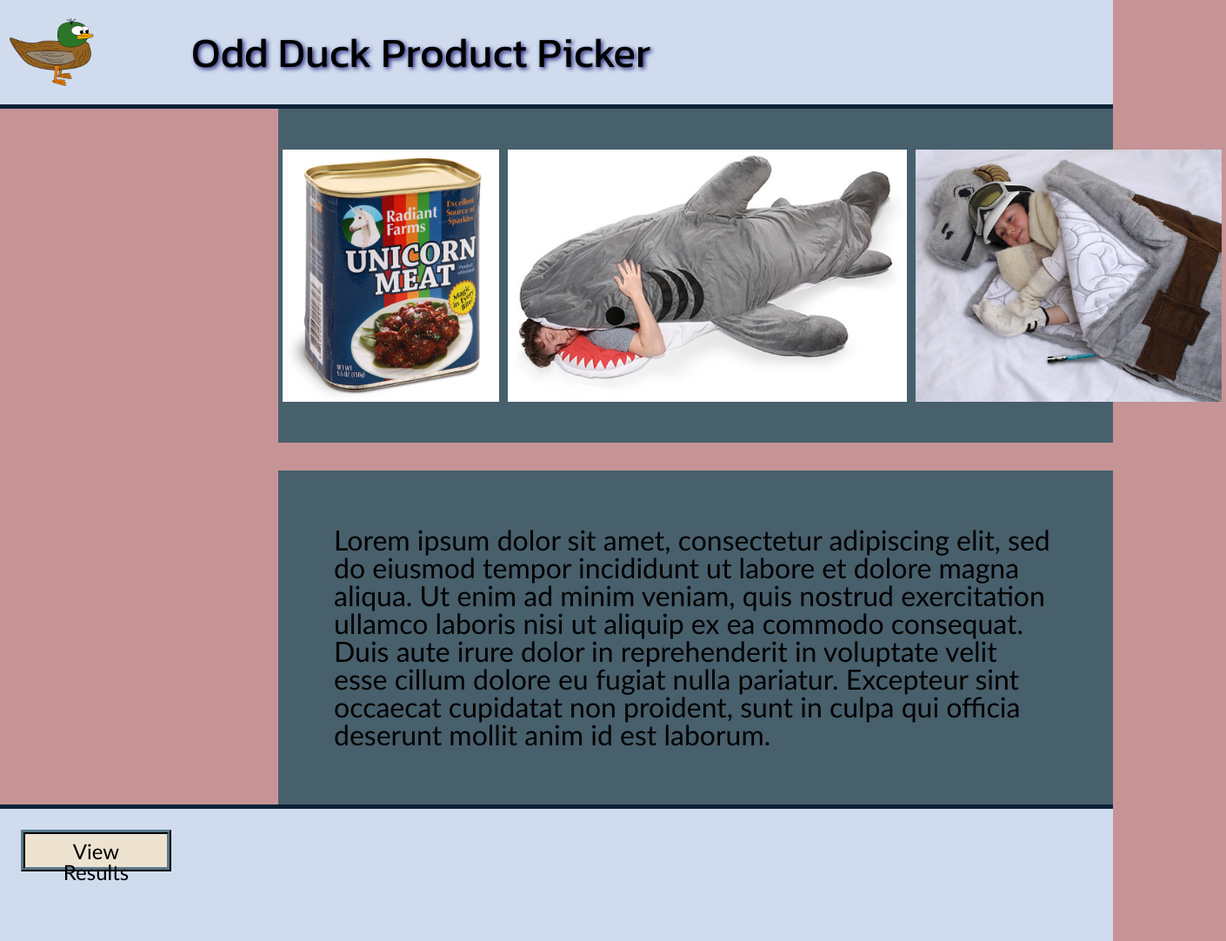
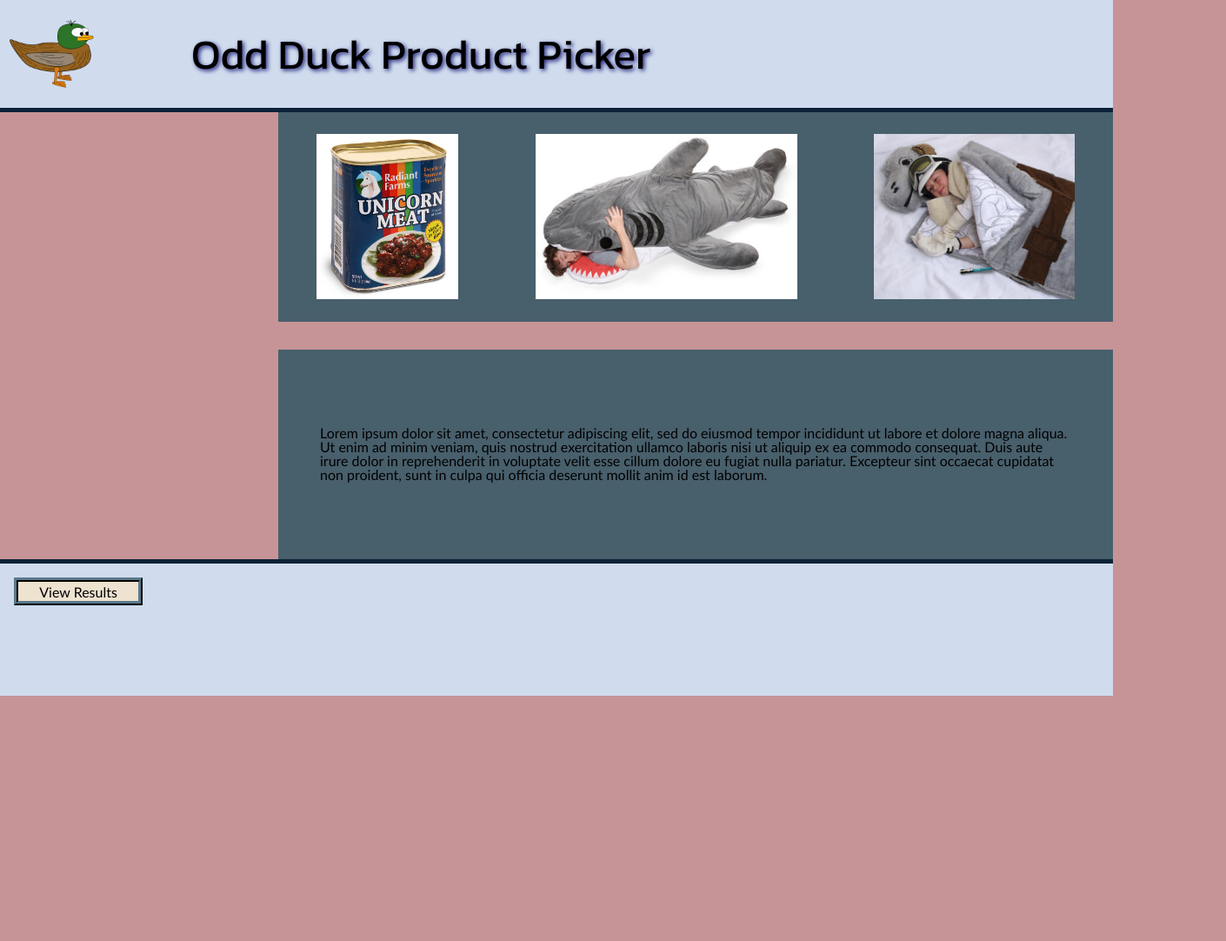
Before and after one commit to ianfshirley/odd-duck-products, a plain HTML site: page index.html in a window 1280 px wide. Shown: the whole page at 87% size, 1410 px wide, since content can reach past the window. After the commit the page ends 800 px from the top, so only its background shows below. Drawn offline with nearby package versions, Linux system fonts and the light colour scheme.

Commit message:
CSS final touches

```diff
--- a/css/style.css
+++ b/css/style.css
@@ -9,7 +9,7 @@ body {
   width: 100vw;
   height: 100vh;
   display: grid;
-  grid-template: 2fr 6fr 1.5fr / repeat(4, 1fr);
+  grid-template: 1fr 4fr 1fr / repeat(4, 1fr);
   background-color: #C69496;
   font-family:'Gill Sans', 'Gill Sans MT', Calibri, 'Trebuchet MS', sans-serif;
 }
@@ -57,6 +57,10 @@ ul {
   padding: 15px;
 }
 
+li {
+  font-size: 1em;
+}
+
 section {
   grid-row: 1 / 2;
   grid-column: 2 / 5;
@@ -67,7 +71,7 @@ section {
 }
 
 section img {
-  height: 300px;
+  height: 200px;
   /* padding: 20px; */
   align-self: center;
   max-height: 300px;
@@ -82,18 +86,19 @@ section img:hover {
 article {
   grid-row: 2 / 3;
   grid-column: 2 / 5;
-  font-size: 2em;
+  font-size: 1em;
   background-color: #485F6C;
   display: flex;
   align-items: center;
   justify-content: center;
-  padding: 2em;
+  padding-left: 3em;
+  padding-right: 3em;
 }
 
 footer {
   grid-row: 3 / 4;
   grid-column: 1 / 5;
-  width: 100%;
+  width: 100vw;
   background-color: #d0dcee;
   display: flex;
   margin: auto;
@@ -105,15 +110,24 @@ footer {
   /* align-self: flex-start; */
   width: 10em;
   height: 2em;
-  font-size: 1.5em;
+  font-size: 1em;
   text-align: center;
-  padding: 0.5rem 1rem;
+  padding: 0.25rem;
   border: 5px ridge #243037;
   margin: 1em;
+  transition: width 0.2s, height 0.2s;
+}
+
+#resultsButton:hover {
+  background-color: #f79b9e;
+  cursor: pointer;
+  width: 9em;
+  height: 1.8em;
+  border: 5px inset #243037;
 }
 
 #chartDiv {
-  width: 100em;
+  width: 75em;
 }
 
 /* #myChart {
```
